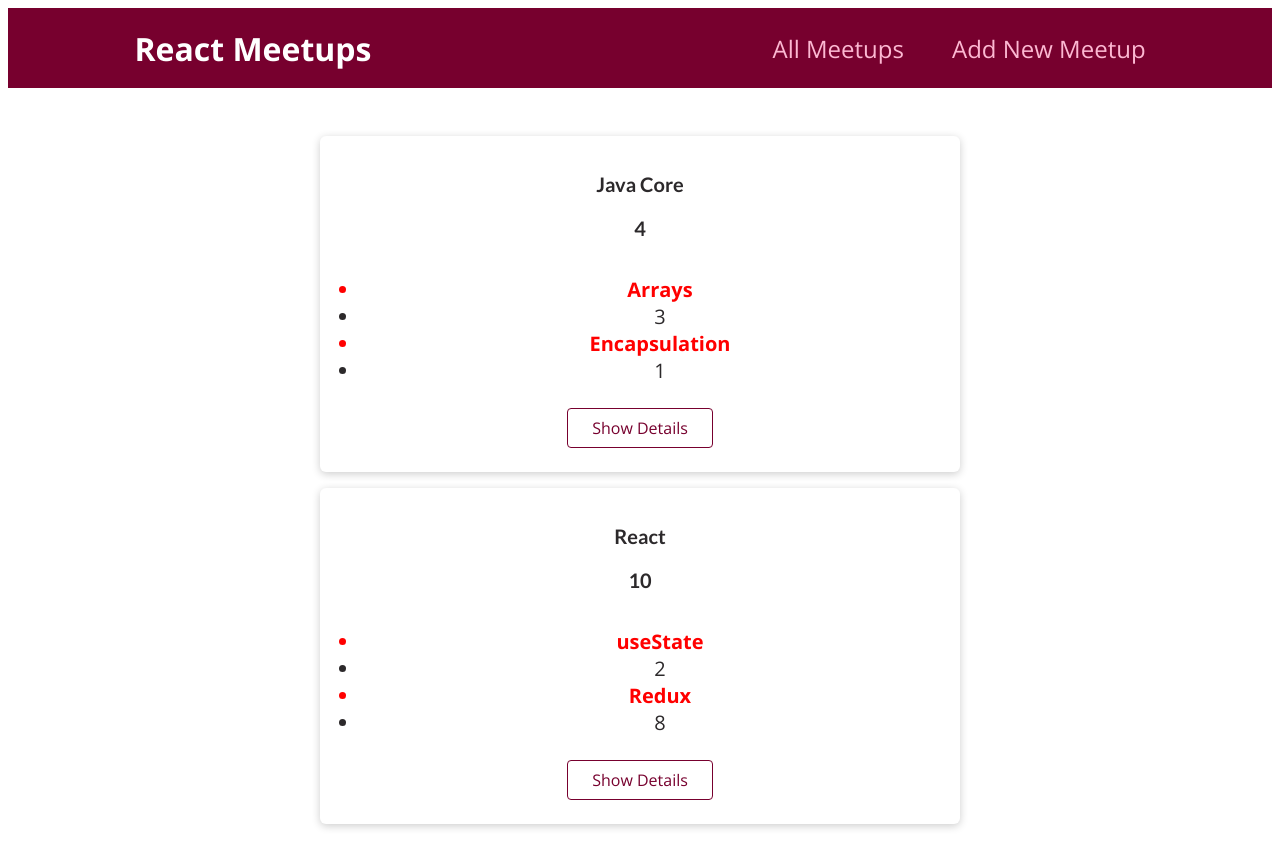
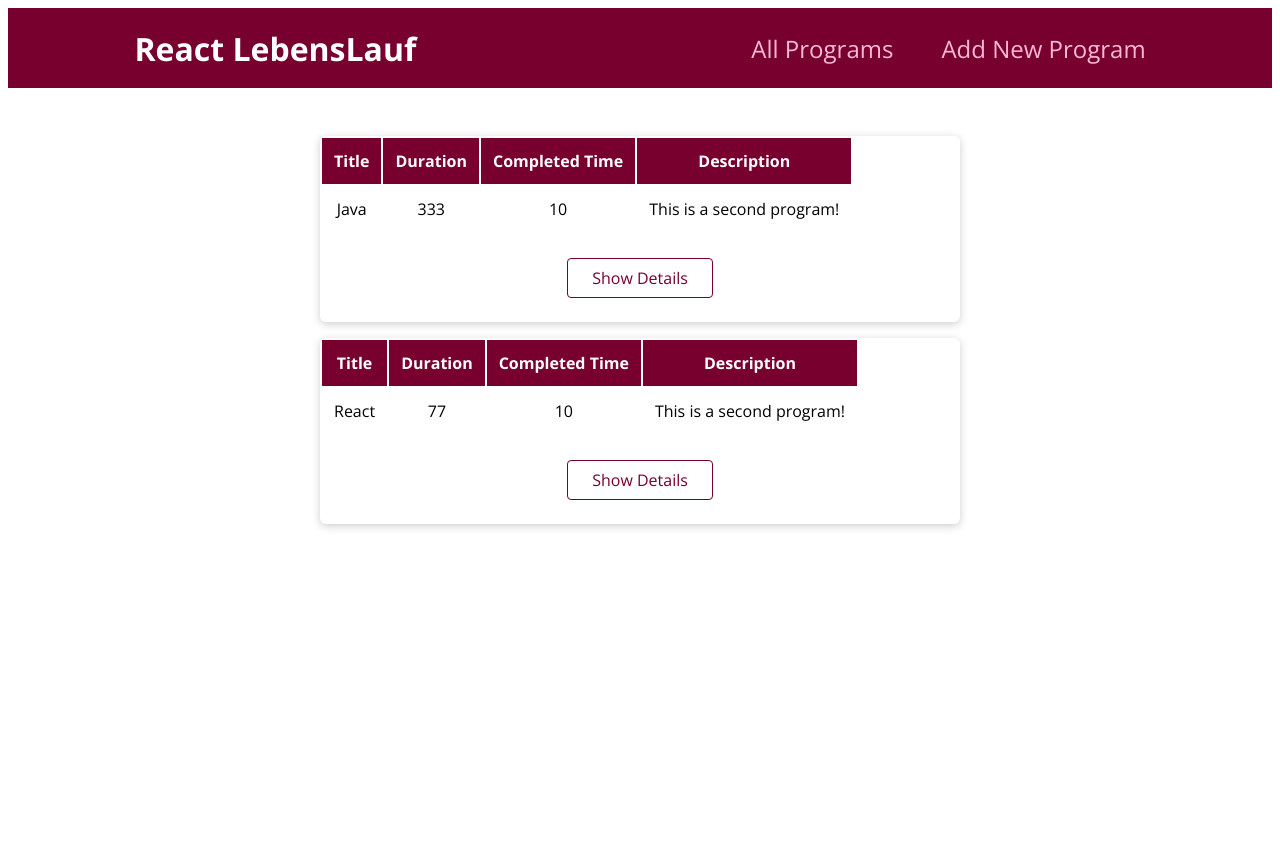
Before and after one commit to MehmetKaldirim/mein-lebenslauf, a Next.js app: page / in a window 1280 px wide. Shown: the top 868 px of the page. After the commit the page ends 800 px from the top, so only its background shows below. Built offline with nearby package versions, Linux system fonts and the light colour scheme.

Commit message:
table added item page

```diff
--- a/components/layout/MainNavigation.js
+++ b/components/layout/MainNavigation.js
@@ -5,14 +5,14 @@ import classes from "./MainNavigation.module.css";
 function MainNavigation() {
   return (
     <header className={classes.header}>
-      <div className={classes.logo}>React Meetups</div>
+      <div className={classes.logo}>React LebensLauf</div>
       <nav>
         <ul>
           <li>
-            <Link href="/">All Meetups</Link>
+            <Link href="/">All Programs</Link>
           </li>
           <li>
-            <Link href="/newProgram">Add New Meetup</Link>
+            <Link href="/newProgram">Add New Program</Link>
           </li>
         </ul>
       </nav>
--- a/components/programs/ProgramItem.js
+++ b/components/programs/ProgramItem.js
@@ -1,32 +1,34 @@
+import Link from "next/link";
+import { useRouter } from "next/router";
 import Card from "../ui/Card";
 import classes from "./ProgramItem.module.css";
 
 function ProgramItem(props) {
-  const listLectures = props.lectures.map((element) => {
-    return (
-      <ul type="disc">
-        <li
-          style={{
-            fontWeight: "bold",
-            color: "red",
-          }}
-        >
-          {element.lectureName}
-        </li>
-        <li>{element.duration}</li>
-      </ul>
-    );
-  });
+  const router = useRouter();
+  function showDetailsHandler() {
+    //to navigate programatically
+    router.push("/" + props.id);
+  }
+
   return (
     <li className={classes.item}>
       <Card>
-        <div className={classes.content}>
-          <h3>{props.title}</h3>
-          <h3>{props.totalTime}</h3>
-        </div>
-        <div className={classes.list}>{listLectures}</div>
+        <table className={classes.table}>
+          <tr>
+            <th>Title</th>
+            <th>Duration</th>
+            <th>Completed Time</th>
+            <th>Description</th>
+          </tr>
+          <tr>
+            <td>{props.title}</td>
+            <td>{props.duration}</td>
+            <td>{props.completedTime}</td>
+            <td>{props.description}</td>
+          </tr>
+        </table>
         <div className={classes.actions}>
-          <button>Show Details</button>
+          <button onClick={showDetailsHandler}>Show Details</button>
         </div>
       </Card>
     </li>
--- a/components/programs/ProgramItem.module.css
+++ b/components/programs/ProgramItem.module.css
@@ -1,5 +1,28 @@
 .item {
   margin: 1rem 0;
+}
+
+.table tr:nth-child(even) {
+  background-color: #f2f2f2;
+}
+
+.table tr:hover {
+  background-color: #ddd;
+}
+
+.table th {
+  padding: 12px 12px;
+  text-align: center;
+  font-size: 16px;
+  background-color: #77002e;
+  color: white;
+}
+.table td {
+  padding: 12px 12px;
+  text-align: center;
+  font-size: 16px;
+  background-color: white;
+  color: black;
 }
 
 .list {
--- a/components/programs/ProgramList.js
+++ b/components/programs/ProgramList.js
@@ -9,8 +9,9 @@ function ProgramList(props) {
           key={program.id}
           id={program.id}
           title={program.title}
-          lectures={program.lectures}
-          totalTime={program.totalTime}
+          duration={program.duration}
+          completedTime={program.completedTime}
+          description={program.description}
         />
       ))}
     </ul>
--- a/pages/index.js
+++ b/pages/index.js
@@ -2,23 +2,15 @@ import ProgramList from "../components/programs/ProgramList";
 
 const DUMMY_PROGRAMS = [
   {
-    id: "p1",
-    title: "Java Core",
-    lectures: [
-      { lectureName: "Arrays", duration: 3 },
-      { lectureName: "Encapsulation", duration: 1 },
-    ],
-    totalTime: 4,
-    description: "This is a first program!",
+    title: "Java",
+    duration: 333,
+    completedTime: 10,
+    description: "This is a second program!",
   },
   {
-    id: "p2",
     title: "React",
-    lectures: [
-      { lectureName: "useState", duration: 2 },
-      { lectureName: "Redux", duration: 8 },
-    ],
-    totalTime: 10,
+    duration: 77,
+    completedTime: 10,
     description: "This is a second program!",
   },
 ];
```
Also changed, not shown: components/programs/NewProgramForm.js (+12 -7 lines), components/programs/ProgramBaltalist.js (added, +48 -0 lines), components/programs/ProgramDetail.js (+5 -20 lines).
